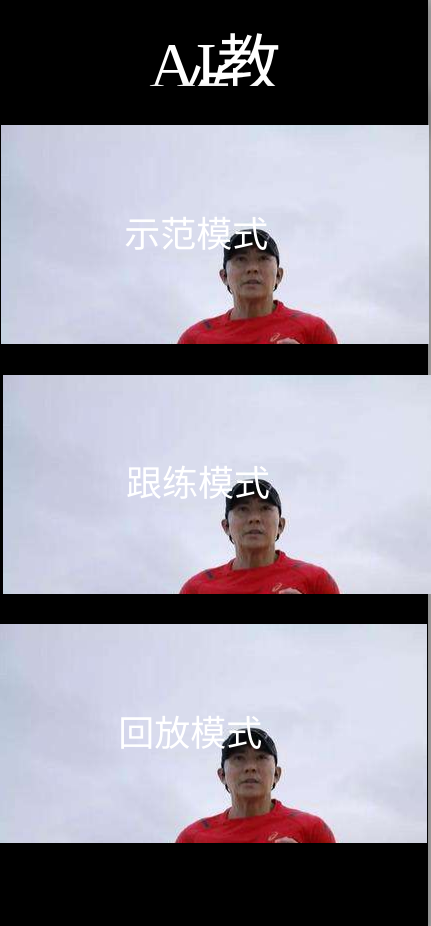
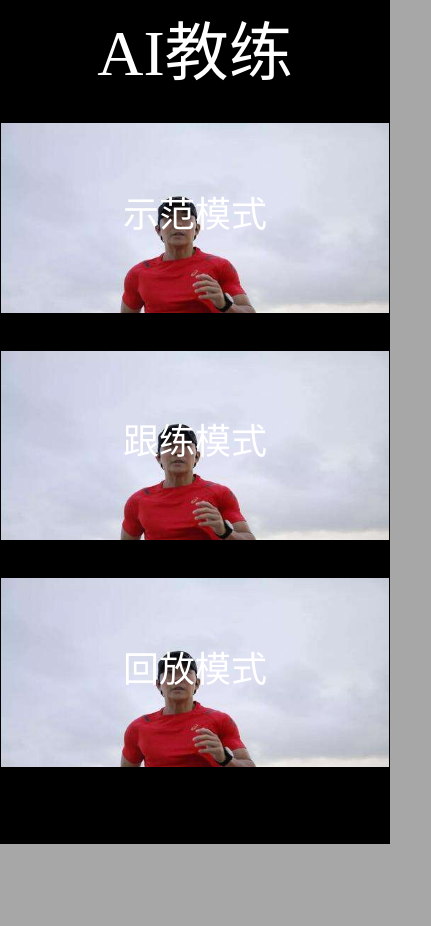
Before and after one commit to leoShen917/smart-app, a plain HTML site: page www/home.html in a window 390 px wide. Shown: the whole page, 431 px wide, since content can reach past the window. After the commit the page ends 844 px from the top, so only its background shows below. Drawn offline with Linux system fonts and the light colour scheme; some packages are replaced by stand-ins of ours; a web font is replaced by a local one.

Commit message:
主界面ui优化

```diff
--- a/www/css/common.css
+++ b/www/css/common.css
@@ -16,7 +16,7 @@
      /* position: relative;; */
  }
 
- .top {
+.top {
     height: 10%;
     text-align: center;
     background: #eeecec;
@@ -37,26 +37,27 @@
 position: absolute;
 left: 0px;
 top: 0px;
-width: 428px;
-height: 132.02px;
+width: 100%;
+height: 15%;
 box-shadow: 0px 4px 10px 0px rgba(0, 0, 0, 0.3);
+text-align: center;
 }
-.headerbar{
+.header .hbar{
 /* base */
 position: absolute;
 left: 0px;
 top: 0px;
-width: 428px;
-height: 132.02px;
+width: 100%;
+height: 100%;
 background: #000000;
 }
-.headertext{
+.header .text{
 /* AI教练 */
 position: absolute;
-width: 192px;
-height: 32px;
-top: 50.01px;
-left: 119px;
+width: 60%;
+height: 50%;
+top: 30%;
+left: 20%;
 
 
 color: rgb(255, 255, 255);
@@ -72,43 +73,41 @@ text-align: center;
 
 position: absolute;
 left: 0px;
-top: 85.87px;
-width: 428px;
-height: 840.13px;
+top: 10%;
+width: 100%;
+height: 90%;
 background: #000000;
 box-sizing: border-box;
 border: 1px solid #000000;
 box-shadow: 0px 4px 10px 0px rgba(0, 0, 0, 0.3);
 }
-.patternchoose{
+.main .patternchoose{
 /* 示范模式 */
 position: absolute;
 left: 0px;
-top: 38.56px;
-width: 428px;
-height: 218.75px;
+top: 5%;
+width: 100%;
+height: 25%;
+text-align: center;
 }
-.patternchoosebutton{
+.main .patternchoose .patternchoosebutton{
 /* 按钮 */
 position: absolute;
-left: 123.23px;
-top: 78.22px;
-width: 189.23px;
-height: 62.31px;
+left: 30%;
+top: 40%;
+width: 40%;
+height: 20%;
 }
-.patternchoosetext{
+.main .patternchoose .patternchoosetext{
 /* 示范模式文本 */
-position: absolute;
-left: 0px;
-top: 15.15px;
-width: 189px;
-height: 32px;
+position: relative;
 font-family: YouSheBiaoTiHei;
 font-size: 36px;
 font-weight: normal;
 line-height: 32px;
 letter-spacing: 0em;
 color: #FFFFFF;
+text-align: center;
 }
  .bottom {
      height: 10%;
--- a/www/home.html
+++ b/www/home.html
@@ -32,23 +32,23 @@
 <body onload="showmap()">
     <div id='allmap'></div>
     <div id="homedeader" class="header">
-        <div class="headerbar"></div>
-        <div class="headertext">AI教练</div>
+        <div class="hbar"></div>
+        <div class="text">AI教练</div>
     </div>
     <div class="main">
-        <div class="patternchoose" style="background-image: url(/img/wuzi.jpeg);">
+        <div class="patternchoose" style="background-image: url(/img/wuzi.jpeg); background-size: 100%;">
             <div type="button" class="patternchoosebutton" onclick="window.location.href='show.html';">
-                    <div class="patternchoosetext">示范模式</div>
+                <div class="patternchoosetext">示范模式</div>
             </div>
         </div>
-        <div class="patternchoose" style="background-image: url(/img/wuzi.jpeg); left: 2.08px;top: 288.08px;width: 428px;height: 218.75px;">
-            <div type="button" class="patternchoosebutton" onclick="window.location.href='practice.html';" style="left: 122.92px;top: 77.49px;width: 189.23px;height: 62.31px;">
-                    <div class="patternchoosetext" style="left: 0px;top: 15.15px;width: 189px;height: 32px;">跟练模式</div>
+        <div class="patternchoose" style="background-image: url(/img/wuzi.jpeg); background-size: 100%; top: 35%">
+            <div type="button" class="patternchoosebutton" onclick="window.location.href='practice.html';">
+                <div class="patternchoosetext" >跟练模式</div>
             </div>
         </div>
-        <div class="patternchoose" style="background-image: url(/img/wuzi.jpeg); left: -2.08px;top: 537.59px;width: 428px;height: 218.75px;">
-            <div type="button" class="patternchoosebutton" onclick="window.location.href='history.html';" style="left: 119.38px;top: 78.22px;width: 189.23px;height: 62.31px;">
-                    <div class="patternchoosetext" style="left: 0px;top: 15.15px;width: 189px;height: 32px;">回放模式</div>
+        <div class="patternchoose" style="background-image: url(/img/wuzi.jpeg); background-size: 100%; top: 65%">
+            <div type="button" class="patternchoosebutton" onclick="window.location.href='history.html';">
+                <div class="patternchoosetext">回放模式</div>
             </div>
         </div>
     </div>
```
